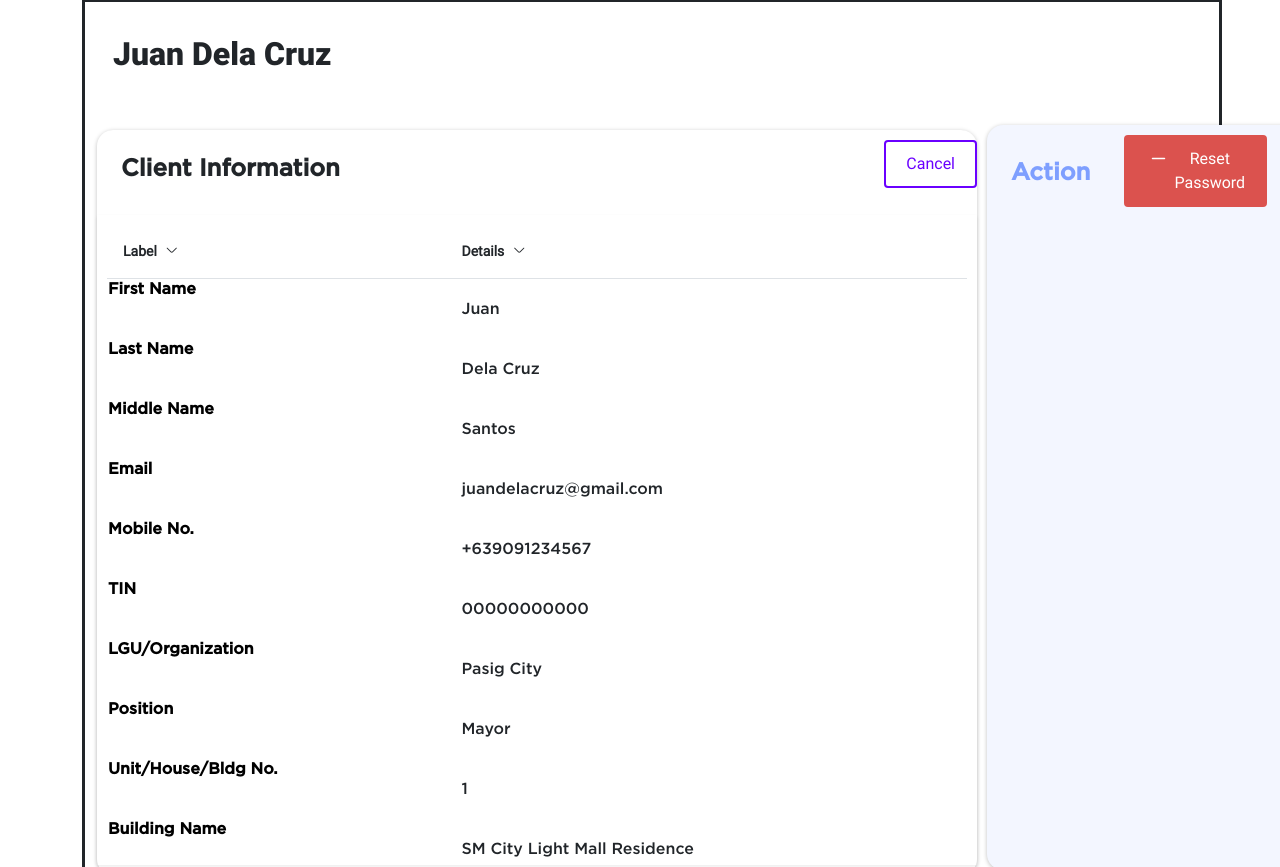
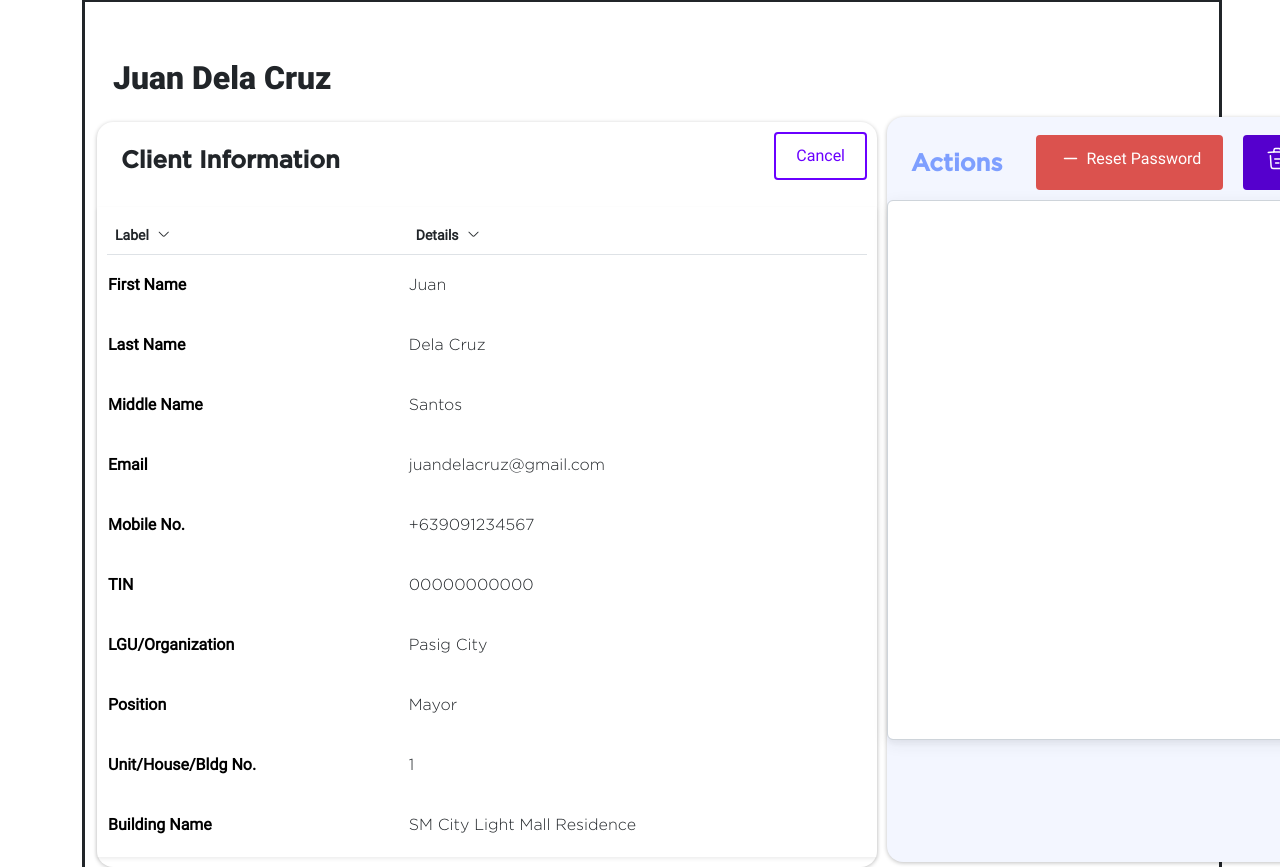
Before and after one commit to integratr-azamora/integratrGov-license-management, a Vue app: page /addacc in a window 1280 px wide. Shown: the part 1393-2260 px from the top of the page. Built offline with nearby package versions, Linux system fonts and the light colour scheme.

Commit message:
Updates Vane

```diff
--- a/src/assets/css/AddAccount.css
+++ b/src/assets/css/AddAccount.css
@@ -25,7 +25,7 @@
 }
 
 .add-cont3{
-    width: 880px;
+    width: 780px;
     height: 745px;
     background: #FFFFFF;
     box-shadow: 0px 1px 4px rgba(0, 0, 0, 0.25);
@@ -34,7 +34,7 @@
 
 .add-cont4{
     position: absolute;
-    width: 400px;
+    width: 500px;
     height: 745px;
     background: #F3F6FF;
     box-shadow: 0px 1px 4px rgba(0, 0, 0, 0.25);
@@ -82,4 +82,27 @@
     color: #000000;
 }
 
-/* .table-text- */
+.table-text-roboto-reg{
+    font-family: 'Roboto-regular', sans-serif;
+    font-style: normal;
+    font-weight: 700;
+    font-size: 16px;
+    line-height: 16px;
+    color: #000000;
+}
+
+.table-text-light{
+    font-family: 'Gotham-light', sans-serif;
+    font-weight: 400;
+    font-size: 16px;
+    line-height: 15px;
+}
+
+.notes{
+    width: 460px;
+    height: 540px;
+    left: 1008px;
+    top: 299px;
+    background: #FFFFFF;
+    border-radius: 4px;
+}
--- a/src/assets/css/typography.css
+++ b/src/assets/css/typography.css
@@ -21,7 +21,7 @@
 }
 
 .fontfamily-gotham-heading-1{
-    font-family: 'Gotham', sans-serif;
+    font-family: 'Gotham-meduim', sans-serif;
     font-style: normal;
     font-weight: 900;
     font-size: 32px;
@@ -31,7 +31,7 @@
 }
 
 .fontfamily-gotham-heading-2{
-    font-family: 'Gotham', sans-serif;
+    font-family: 'Gotham-meduim', sans-serif;
     font-style: normal;
     font-weight: 700;
     font-size: 24px;
@@ -40,7 +40,7 @@
     align-items: center;
 }
 .fontfamily-gotham-heading-3{
-    font-family: 'Gotham', sans-serif;
+    font-family: 'Gotham-meduim', sans-serif;
     font-style: normal;
     font-weight: 700;
     font-size: 16px;
@@ -50,7 +50,7 @@
 }
 
 .font-style-inter{
-    font-family: 'Inter', sans-serif;
+    font-family: 'Inter-regular', sans-serif;
     font-size: 20px;
     line-height: 24px;
     display: flex;
@@ -111,7 +111,7 @@
     align-items: center;
 }
 .font-style-roboto-h{
-    font-family: 'Inter', sans-serif;
+    font-family: 'Inter-regular', sans-serif;
     font-size: 20px;
     line-height: 24px;
     display: flex;
@@ -122,7 +122,7 @@
 }
 
 .heading2{
-    font-family: 'Roboto', sans-serif;
+    font-family: 'Roboto-regular', sans-serif;
     font-size: 24px;
     line-height: 28px;
     display: flex;
@@ -132,7 +132,7 @@
 }
 
 .heading3{
-    font-family: 'Roboto', sans-serif;
+    font-family: 'Roboto-regular', sans-serif;
     font-size: 16px;
     line-height: 19px;
     display: flex;
@@ -142,7 +142,7 @@
 }
 
 .heading4 {
-    font-family: 'Roboto', sans-serif;
+    font-family: 'Roboto-regular', sans-serif;
     font-size: 16px;
     line-height: 19px;
     display: flex;
@@ -151,7 +151,7 @@
     border-color: var(--vt-c-black);
 }
 .heading5{
-    font-family: 'Roboto', sans-serif;
+    font-family: 'Roboto-regular', sans-serif;
     font-size: 14px;
     font-weight: 700;
     line-height: 16px;
@@ -162,7 +162,7 @@
 }
 
 .font-style-roboto-p1{
-    font-family: 'Roboto', sans-serif;
+    font-family: 'Roboto-regular', sans-serif;
     font-size: 16px;
     line-height: 19px;
     display: flex;
@@ -172,7 +172,7 @@
 }
 
 .font-style-roboto-p2{
-    font-family: 'Roboto', sans-serif;
+    font-family: 'Roboto-regular', sans-serif;
     font-size: 14px;
     line-height: 16px;
     display: flex;
@@ -191,13 +191,13 @@
 }
 
 .paragraph1{
-    font-family: 'Poppins', sans-serif;
+    font-family: 'Poppins-regular', sans-serif;
     font-size: 16px;
     color: #000000;
     border-color: var(--vt-c-black);
 }
 .poppins-body1{
-    font-family: 'Poppins', sans-serif;
+    font-family: 'Poppins-regular', sans-serif;
     font-size: 20px;
     align-items: center;
     color: #000000;
--- a/src/assets/main.css
+++ b/src/assets/main.css
@@ -16,14 +16,14 @@
 @import './/css/AddAccount.css';
 
 @font-face {
-  font-family: 'Poppins';
+  font-family: 'Poppins-regular';
   src: url(../assets/font_styles/Poppins-Regular.ttf) format(truetype);
   font-weight: normal;
   font-style: normal;
 }
 
 @font-face {
-  font-family: 'Roboto';
+  font-family: 'Roboto-regular';
   src: url(../assets/font_styles/Roboto-Regular.ttf) format(truetype);
   font-weight: normal;
   font-style: normal;
@@ -37,14 +37,14 @@
 }
 
 @font-face {
-  font-family: 'Gotham';
+  font-family: 'Gotham-meduim';
   src: url(../assets/font_styles/Gotham-Medium.otf) format(truetype);
   font-weight: normal;
   font-style: normal;
 }
 
 @font-face {
-  font-family: 'Inter';
+  font-family: 'Inter-regular';
   src: url(../assets/font_styles/Inter-Regular.ttf) format(truetype);
   font-weight: normal;
   font-style: normal;
@@ -56,12 +56,7 @@
   font-weight: 600;
   font-style: normal;
 }
-@font-face {
-  font-family: 'Inter';
-  src: url(../assets/font_styles/Inter-Regular.ttf) format(truetype);
-  font-weight: normal;
-  font-style: normal;
-}
+
 
 @font-face {
   font-family: 'Gotham-light';
--- a/src/components/AddAccount.vue
+++ b/src/components/AddAccount.vue
@@ -298,76 +298,79 @@
    <br>
    <div class="container bor-style-solid-perma add-cont2">
          <div class="row justify-content-center p-3">
-            <span class="heading1 mt-4">Juan Dela Cruz</span>
+            <span class="heading1 mt-5">Juan Dela Cruz</span>
          </div>
-         <div class="add-cont3 mt-5">
+         <div class="add-cont3 mt-3">
             <div class="modal-header">
             <p class="fontfamily-gotham-heading-2 p-4"><b>Client Information</b></p>
             <div class="position-absolute top-0 end-0">
-               <button class="button-default bg-white border-color-indigo color-indigo me-0">Cancel</button>
+               <button class="button-default bg-white border-color-indigo color-indigo">Cancel</button>
             </div>
          </div>
          <div class="scroll-table table-responsive shadow-sm overflow-auto" >
             <table class="table  table-striped table-hover font-table-text" >
                <thead >
                   <tr >
-                     <th class="text-start px-20px p-3 font-table-column border-rouded-left-5px">Label<i class="isax isax-arrow-down-1 size-icon-table-arrow ms-2"></i></th>
-                     <th class="text-start px-20px p-3 font-table-column">Details<i class="isax isax-arrow-down-1 size-icon-table-arrow ms-2"></i></th>
+                     <th class="text-start font-table-column border-rouded-left-5px">Label<i class="isax isax-arrow-down-1 size-icon-table-arrow ms-2"></i></th>
+                     <th class="text-start font-table-column">Details<i class="isax isax-arrow-down-1 size-icon-table-arrow ms-2"></i></th>
                   </tr>
                </thead>
                <tr class="size-table-tabledata column border-rouded-5px">
-                  <td class="table-text-bold">First Name</td>
-                  <td class="text-start1 px-20px p-3">Juan</td>
+                  <td class="text-start table-text-roboto-reg">First Name</td>
+                  <td class="text-start table-text-light">Juan</td>
                </tr>
                <tr class="size-table-tabledata column border-rouded-5px">
-                  <td class="table-text-bold">Last Name</td>
-                  <td class="text-start1 px-20px p-3">Dela Cruz</td>
+                  <td class="text-start table-text-roboto-reg">Last Name</td>
+                  <td class="text-start table-text-light">Dela Cruz</td>
                </tr>
                <tr class="size-table-tabledata column border-rouded-5px">
-                  <td class="table-text-bold">Middle Name</td>
-                  <td class="text-start1 px-20px p-3">Santos</td>
+                  <td class="text-start table-text-roboto-reg">Middle Name</td>
+                  <td class="text-start table-text-light">Santos</td>
                </tr>
                <tr class="size-table-tabledata column border-rouded-5px">
-                  <td class="table-text-bold">Email</td>
-                  <td class="text-start1 px-20px p-3">juandelacruz@gmail.com</td>
+                  <td class="text-start table-text-roboto-reg">Email</td>
+                  <td class="text-start table-text-light">juandelacruz@gmail.com</td>
                </tr>
                <tr class="size-table-tabledata column border-rouded-5px">
-                  <td class="table-text-bold">Mobile No.</td>
-                  <td class="text-start1 px-20px p-3">+639091234567</td>
+                  <td class="text-start table-text-roboto-reg">Mobile No.</td>
+                  <td class="text-start table-text-light">+639091234567</td>
                </tr>
                <tr class="size-table-tabledata column border-rouded-5px">
-                  <td class="table-text-bold">TIN</td>
-                  <td class="text-start1 px-20px p-3">00000000000</td>
+                  <td class="text-start table-text-roboto-reg">TIN</td>
+                  <td class="text-start table-text-light">00000000000</td>
                </tr>
                <tr class="size-table-tabledata column border-rouded-5px">
-                  <td class="table-text-bold">LGU/Organization</td>
-                  <td class="text-start1 px-20px p-3">Pasig City</td>
+                  <td class="text-start table-text-roboto-reg">LGU/Organization</td>
+                  <td class="text-start table-text-light">Pasig City</td>
                </tr>
                <tr class="size-table-tabledata column border-rouded-5px">
-                  <td class="table-text-bold">Position</td>
-                  <td class="text-start1 px-20px p-3">Mayor</td>
+                  <td class="text-start table-text-roboto-reg">Position</td>
+                  <td class="text-start table-text-light">Mayor</td>
                </tr>
                <tr class="size-table-tabledata column border-rouded-5px">
-                  <td class="table-text-bold">Unit/House/Bldg No.</td>
-                  <td class="text-start1 px-20px p-3">1</td>
+                  <td class="text-start table-text-roboto-reg">Unit/House/Bldg No.</td>
+                  <td class="text-start table-text-light">1</td>
                </tr>
                <tr class="size-table-tabledata column border-rouded-5px">
-                  <td class="table-text-bold">Building Name</td>
-                  <td class="text-start1 px-20px p-3">SM City Light Mall Residence</td>
+                  <td class="text-start table-text-roboto-reg">Building Name</td>
+                  <td class="text-start table-text-light">SM City Light Mall Residence</td>
                </tr>
             </table>
          </div>
-         <div class="add-cont4" style="position:absolute;left:890px; bottom: 5px;">
-         <div class="d-flex flex-row">
-            <p class="fontfamily-gotham-heading-2 p-4 blue"><b>Action</b></p>
+         <div class="add-cont4" style="position:absolute;left:790px; bottom: 5px;">
+         <div class="d-flex flex-row pt-2">
+          <p class="fontfamily-gotham-heading-2 p-4 blue"><b>Actions</b></p>
           <button class="button-default bg-valencia color-white border-color-valencia d-flex flex-row"><i class="isax isax-minus icon-size-weight me-1"></i>Reset Password</button>
           <button class="button-default bg-purpleheart color-white border-color-purpleheart d-flex flex-row"><i class="isax isax-trash icon-size-weight me-1"></i>Delete</button>
+         </div>
+         <form>
+         <div class="row">
+            <div class="col">
+            <input type="text" class="form-control" style="height: 540px; width: 460px;">
+         </div>
+         </div>
+         </form>
        </div>
-         </div>
-
-
-
-
-         </div>
+      </div>
    </div>
 </template>
```
